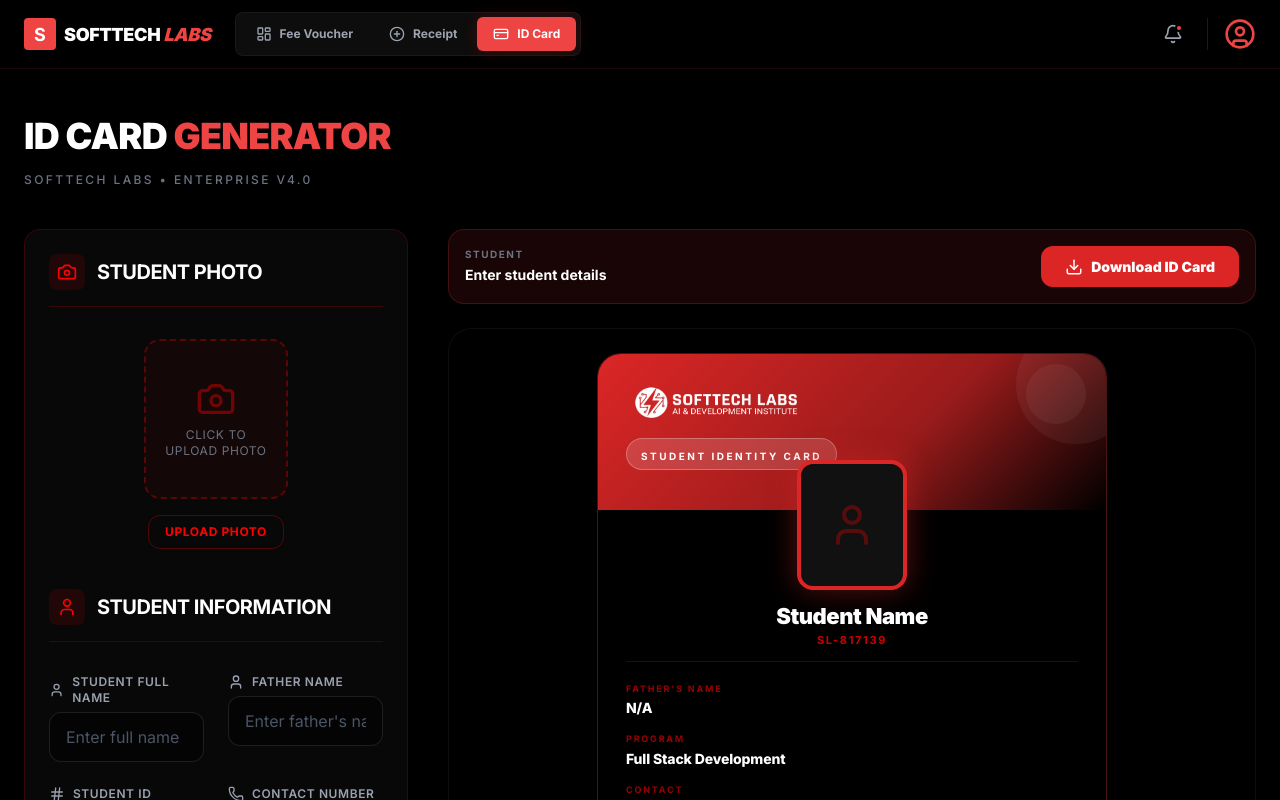
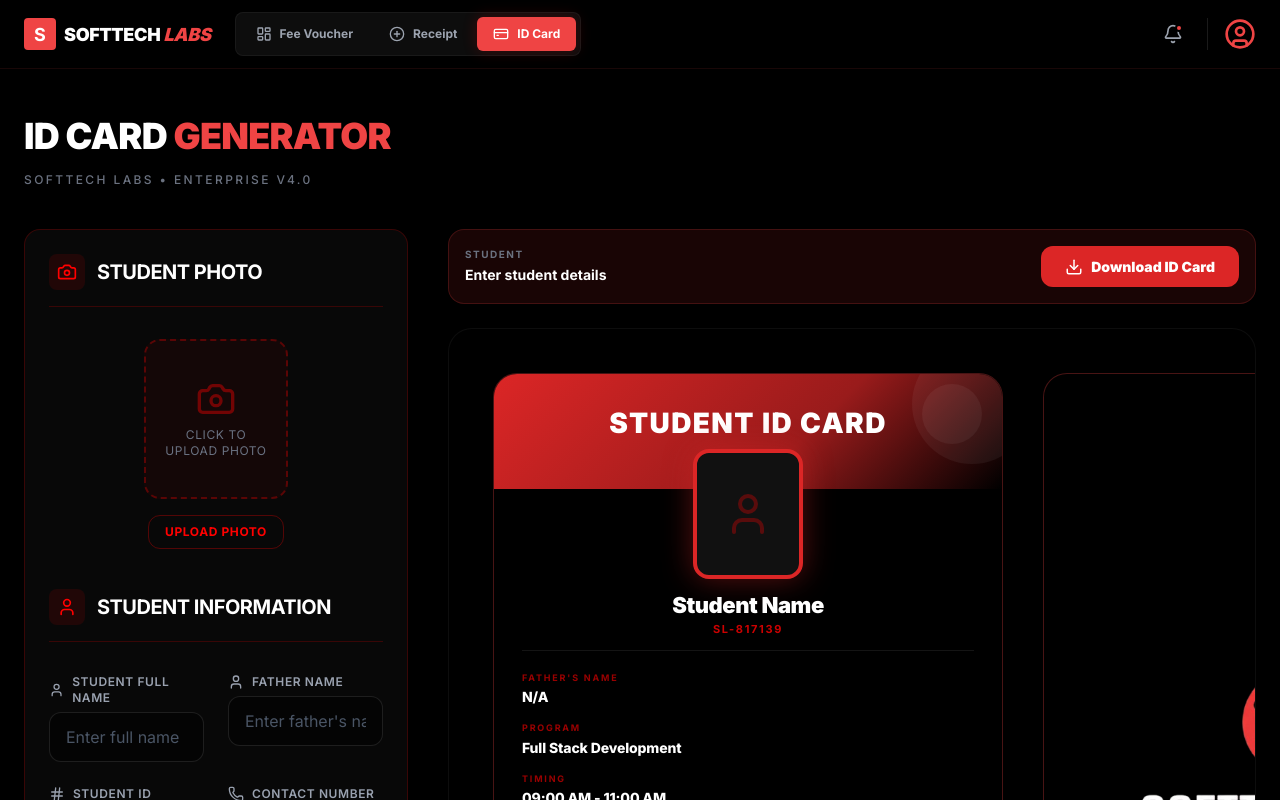
Before and after one commit to SyedAliyanUddin/Softtech_Labs_Fee_Voucher, a Next.js app: page /idcard in a window 1280 px wide. Shown: the top 800 px of the page. Built offline with nearby package versions, Linux system fonts and the light colour scheme.

Commit message:
fix:design changes

```diff
--- a/src/app/idcard/page.tsx
+++ b/src/app/idcard/page.tsx
@@ -13,6 +13,7 @@
   contactNumber: "",
   courseName: "Full Stack Development",
   bloodGroup: "",
+  timing: "09:00 AM - 11:00 AM",
 };
 
 export default function IdCardPage() {
@@ -39,13 +40,13 @@
       const dataUrl = await toPng(element, {
         quality: 1.0,
         pixelRatio: 3,
-        width: 510,
-        height: 810,
+        width: 1100,
+        height: 850,
         style: {
-          width: '510px',
-          minWidth: '510px',
-          height: '810px',
-          minHeight: '810px',
+          width: '1100px',
+          minWidth: '1100px',
+          height: '850px',
+          minHeight: '850px',
           transform: 'none',
           boxShadow: 'none',
           margin: '0',
@@ -53,12 +54,12 @@
       });
 
       const pdf = new jsPDF({
-        orientation: "portrait",
+        orientation: "landscape",
         unit: "px",
-        format: [510, 810]
+        format: [1100, 850]
       });
 
-      pdf.addImage(dataUrl, 'PNG', 0, 0, 510, 810);
+      pdf.addImage(dataUrl, 'PNG', 0, 0, 1100, 850);
       pdf.save(`Softtech_IDCard_${formData.studentId}.pdf`);
     } catch (error) {
       console.error("PDF generation failed:", error);
--- a/src/components/IdCardForm.tsx
+++ b/src/components/IdCardForm.tsx
@@ -92,6 +92,7 @@
         <InputField label="Father Name" name="fatherName" icon={<User className="w-4 h-4" />} placeholder="Enter father's name" value={formData.fatherName} onChange={handleChange} />
         <InputField label="Student ID" name="studentId" icon={<Hash className="w-4 h-4" />} placeholder="SL-000001" value={formData.studentId} onChange={handleChange} />
         <InputField label="Contact Number" name="contactNumber" icon={<Phone className="w-4 h-4" />} placeholder="+92 3XX XXXXXXX" value={formData.contactNumber} onChange={handleChange} />
+        <InputField label="Batch Timing" name="timing" icon={<Hash className="w-4 h-4" />} placeholder="09:00 AM - 11:00 AM" value={formData.timing} onChange={handleChange} />
 
         <div className="space-y-1.5">
           <label className="text-xs font-semibold text-gray-400 uppercase tracking-wider flex items-center gap-2">
--- a/src/components/IdCardPreview.tsx
+++ b/src/components/IdCardPreview.tsx
@@ -15,8 +15,20 @@
 
 export default function IdCardPreview({ formData, photoPreview }: IdCardPreviewProps) {
   return (
+    <div id="idcard-to-print" style={{
+      display: 'flex',
+      flexDirection: 'row',
+      gap: '40px',
+      backgroundColor: '#000000',
+      padding: '20px',
+      width: '1100px',
+      minWidth: '1100px',
+      height: '850px',
+      minHeight: '850px',
+      boxSizing: 'border-box'
+    }}>
+      {/* Front Side */}
       <div
-      id="idcard-to-print"
         style={{
           width: `${CARD_W}px`,
           minWidth: `${CARD_W}px`,
@@ -37,31 +49,36 @@
         {/* Top red gradient bar */}
         <div style={{
           background: 'linear-gradient(135deg, #dc2626 0%, #991b1b 60%, #000 100%)',
-        padding: '28px 28px 40px 28px',
+          padding: '28px 28px 45px 28px',
           position: 'relative',
           overflow: 'hidden',
+          display: 'flex',
+          flexDirection: 'column',
+          alignItems: 'center',
+          justifyContent: 'center',
         }}>
           {/* Decorative circles */}
           <div style={{ position: 'absolute', top: -30, right: -30, width: 120, height: 120, borderRadius: '50%', backgroundColor: 'rgba(255,255,255,0.05)' }} />
           <div style={{ position: 'absolute', top: 10, right: 20, width: 60, height: 60, borderRadius: '50%', backgroundColor: 'rgba(255,255,255,0.05)' }} />
 
-        {/* Logo row */}
-        <div style={{ display: 'flex', alignItems: 'center', gap: '10px', marginBottom: '8px', position: 'relative', zIndex: 1 }}>
-          <img
-            src="/softtechlogo-2 (1).png"
-            alt="Softtech Labs Logo"
-            style={{ height: '40px', width: 'auto', objectFit: 'contain', filter: 'brightness(0) invert(1)' }}
-          />
-        </div>
-
-        {/* STUDENT ID badge */}
-        <div style={{ display: 'inline-block', marginTop: '8px', padding: '3px 14px', borderRadius: '9999px', backgroundColor: 'rgba(255,255,255,0.15)', border: '1px solid rgba(255,255,255,0.25)', position: 'relative', zIndex: 1 }}>
-          <span style={{ fontSize: '10px', fontWeight: 700, letterSpacing: '0.25em', textTransform: 'uppercase', color: '#ffffff' }}>STUDENT IDENTITY CARD</span>
-        </div>
+          {/* Header Text */}
+          <h2 style={{
+            fontSize: '28px',
+            fontWeight: 900,
+            letterSpacing: '0.05em',
+            textTransform: 'uppercase',
+            color: '#ffffff',
+            margin: 0,
+            position: 'relative',
+            zIndex: 1,
+            textAlign: 'center'
+          }}>
+            Student ID Card
+          </h2>
         </div>
 
         {/* Photo section — overlapping the header */}
-      <div style={{ display: 'flex', flexDirection: 'column', alignItems: 'center', marginTop: '-50px', position: 'relative', zIndex: 10, paddingBottom: '12px' }}>
+        <div style={{ display: 'flex', flexDirection: 'column', alignItems: 'center', marginTop: '-40px', position: 'relative', zIndex: 10, paddingBottom: '12px' }}>
           <div style={{
             width: '110px',
             height: '130px',
@@ -99,6 +116,7 @@
         <div style={{ padding: '20px 28px', display: 'flex', flexDirection: 'column', gap: '14px', flexGrow: 1 }}>
           <DetailRow label="Father's Name" value={formData.fatherName || 'N/A'} />
           <DetailRow label="Program" value={formData.courseName || 'N/A'} />
+          <DetailRow label="Timing" value={formData.timing || 'N/A'} />
           <DetailRow label="Contact" value={formData.contactNumber || 'N/A'} />
           {formData.bloodGroup && <DetailRow label="Blood Group" value={formData.bloodGroup} accent />}
         </div>
@@ -128,6 +146,44 @@
           </div>
         </div>
       </div>
+
+      {/* Back Side */}
+      <div
+        style={{
+          width: `${CARD_W}px`,
+          minWidth: `${CARD_W}px`,
+          height: `${CARD_H}px`,
+          minHeight: `${CARD_H}px`,
+          boxSizing: 'border-box',
+          backgroundColor: '#000000',
+          color: '#ffffff',
+          borderRadius: '24px',
+          overflow: 'hidden',
+          position: 'relative',
+          display: 'flex',
+          flexDirection: 'column',
+          alignItems: 'center',
+          justifyContent: 'center',
+          fontFamily: 'Inter, system-ui, sans-serif',
+          border: '1px solid rgba(239,68,68,0.3)',
+          padding: '40px',
+        }}
+      >
+        <div style={{ flexGrow: 1, display: 'flex', alignItems: 'center', justifyContent: 'center', width: '100%' }}>
+          <img
+            src="/softechlogo-1.png"
+            alt="Softtech Labs Logo"
+            style={{ width: '85%', height: 'auto', objectFit: 'contain',  }}
+          />
+        </div>
+
+        <div style={{ paddingBottom: '20px', textAlign: 'center' }}>
+          <p style={{ fontSize: '10px', color: '#9ca3af', fontWeight: 700, letterSpacing: '0.25em', textTransform: 'uppercase', margin: 0 }}>
+            INNOVATION • EDUCATION • EXCELLENCE
+          </p>
+        </div>
+      </div>
+    </div>
   );
 }
 
```
Also changed, not shown: public/softechlogo-1.png (added). Lines whose indentation alone changed are shown as unchanged.
